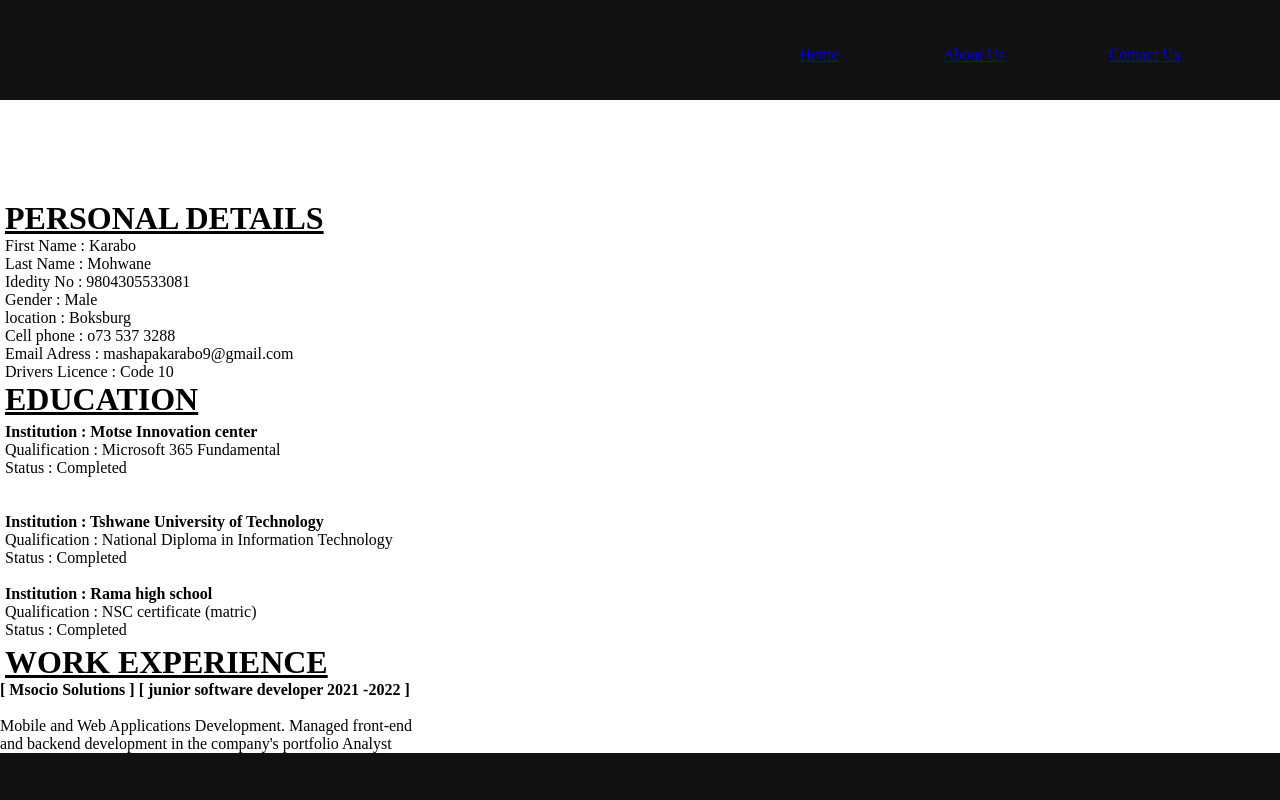
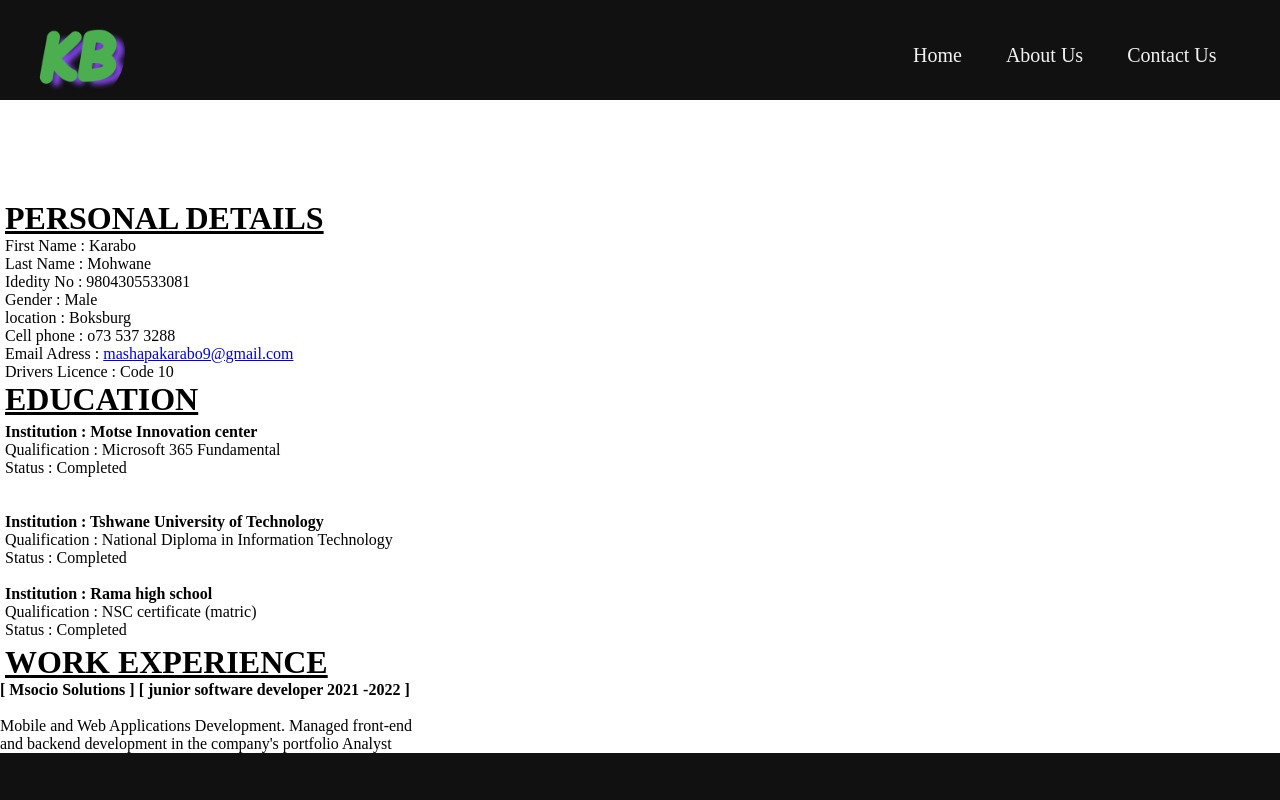
Before and after one commit to mashapakarabo9/BootCamp_Task1, a plain HTML site: page about_me.html in a window 1280 px wide. Shown: the top 800 px of the page. Drawn offline with Linux system fonts and the light colour scheme.

Commit message:
final commit

```diff
--- a/about_me.html
+++ b/about_me.html
@@ -16,6 +16,9 @@
 
     <div class="header-section">
         <div class="nav-bar">
+            <div class="logo">
+                <a href="index.html"><img src="./images/web logo.png" alt="Logo"></a>
+            </div>
 
             <ul>
                 <li><a href="index.html"> Home</a></li>
@@ -38,7 +41,7 @@
                 <label for="Gender">Gender : Male</label><br>
                 <label for="location">location : Boksburg</label><br>
                 <label for="cellNo"> Cell phone : o73 537 3288</label> <br>
-                <label for="Email"> Email Adress : mashapakarabo9@gmail.com</label><br>
+                <label for="Email"> Email Adress : <a href="mashapakarabo9@gmail.com">mashapakarabo9@gmail.com</a> </label><br>
                 <label for="Drivers licence"> Drivers Licence : Code 10</label><br>
             </p>
         </div>
--- a/styles.css
+++ b/styles.css
@@ -7,29 +7,44 @@
 }
 .nav-bar
 {
-
   display: flex;
-  flex-direction: row-reverse;
   padding-top: 10px;
   background-color: #111;
   height:100px;
   align-items: center;
   text-decoration-line: none;
 
+}
 
+.logo
+{
+    display: flex;
+    margin-right: 60%;
+    padding-left: 25px;
+}
+.logo img
+{
+    width: 100px;
+    height: 100px;
+
+}
+.nav-bar ul li
+{
+
+    display: inline;
 
 
 
 }
-.nav-bar ul li
+
+.nav-bar ul li a
 {
     text-decoration: none;
-    display: inline;
-    text-shadow: 20%;
-    padding-right: 100px;
+    font-size: 20px;
+    color: #f2f2f2;
+    padding: 20px;
+}
 
-
-}
 ul li a:hover{
     color:red;
 
@@ -62,7 +77,7 @@ display: flex;
 
 }
 .bio-section p{
-    width:50%;
+    width:70%;
     padding-right: 300px;
 }
 
```
Also changed, not shown: contact_us.html (+5 -0 lines), index.html (+3 -0 lines), images/web logo.png (added).
